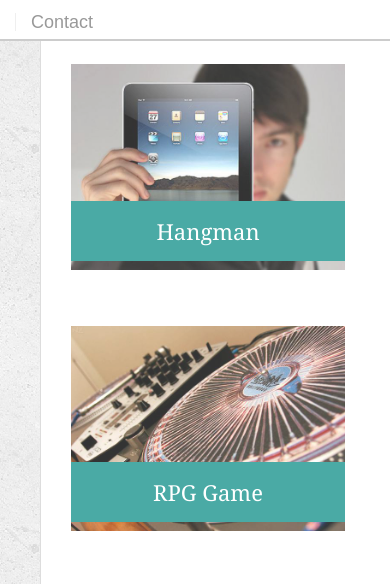
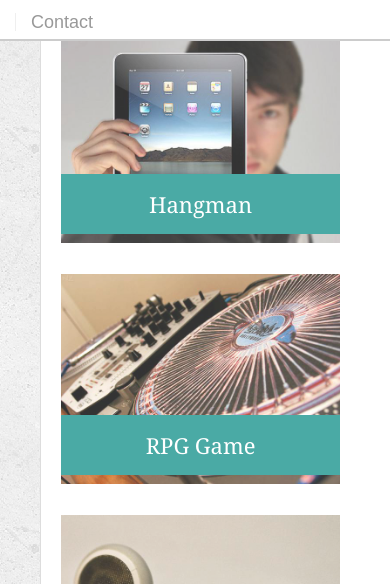
Before and after one commit to jjlarkin/Responsive-Portfolio, a plain HTML site: page portfolio.html in a window 390 px wide. Shown: the part 209-793 px from the top of the page. Drawn offline with Linux system fonts and the light colour scheme.

Commit message:
almost finished

```diff
--- a/assets/css/style.css
+++ b/assets/css/style.css
@@ -327,4 +327,17 @@ input[type=submit] {
     nav a {
         width: 30%;
     }
+    .main-section {
+        padding:0px;
+    }
+    .work {
+        width:80%;
+        padding:0px;
+        margin-left :20px;
+        margin-right:0px;
+        margin-bottom:0px;
+    }
+    #contact-form{
+        padding:20px;
+    }
 }
```
